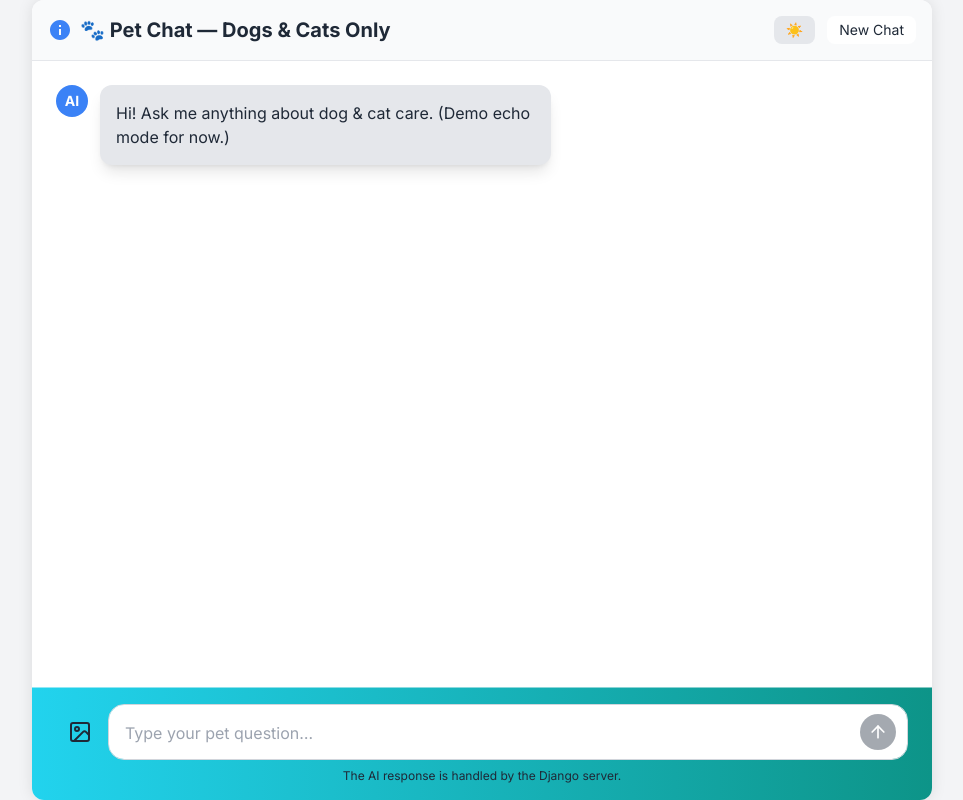
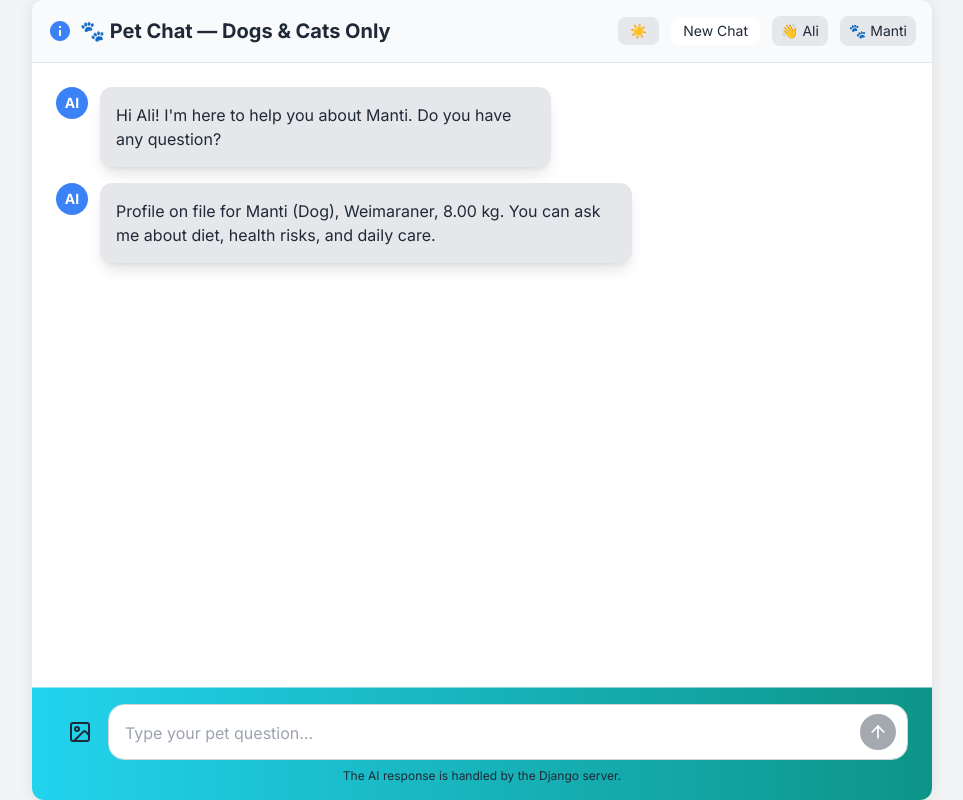
Before and after one commit to alimalek80/fammo, a Django app: page /en/chat/ in a window 1280 px wide. Shown: the whole page, without its empty margins (158-1121 px from the left). Run offline with Django 5.2, Linux system fonts and the light colour scheme; a user stored in the database is signed in; data comes from the database, SQL or seed files in the repository; tables that the repository leaves empty hold one stand-in row (values such as "Sample post"); some libraries are stand-ins or nearby versions.

Commit message:
connect chat bot to user profile

```diff
--- a/chat/ai_service.py
+++ b/chat/ai_service.py
@@ -6,19 +6,49 @@ load_dotenv()
 
 client = OpenAI(api_key=os.getenv("OPENAI_API_KEY"))
 
-SYSTEM_PROMPT = (
+BASE_SYSTEM_PROMPT = (
     "You are a helpful veterinary-style assistant that ONLY answers questions about PETS: dogs and cats.\n"
     "- If the user asks about anything unrelated to dogs/cats, respond briefly: "
-    "‘I only handle dog/cat topics. Please ask about dogs or cats.’\n"
-    "- Support ANY language. Detect the user’s language and reply in that language.\n"
-    "- Keep tone friendly, concise, and practical. Don't give medical advice, suggest what needs to be done, but emphasize that I am not a veterinarian and that you should definitely see a veterinarian. \n"
+    "'I only handle dog/cat topics. Please ask about dogs or cats.'\n"
+    "- Support ANY language. Detect the user's language and reply in that language.\n"
+    "- Keep tone friendly, concise, and practical. Don't give medical advice; suggest what needs to be done, "
+    "  emphasize you are not a veterinarian, and recommend seeing a vet when needed.\n"
+    "- IMPORTANT: Do NOT greet with 'Hi [name]' in every message. Only use casual greetings in the FIRST message. "
+    "  In subsequent messages, address the user naturally by their first name when relevant (e.g., 'Great question, [name]!' "
+    "  or '[name], based on your pet's profile...') without repeating 'Hi' each time.\n"
+    "- If the user has NO name: address them as 'Dear user' and politely suggest: "
+    "  'If you complete your profile, I can address you by your name!' Then answer their question.\n"
 )
 
-def pet_answer(user_text: str) -> str:
+def pet_answer(user_text: str, user_name: str | None = None, pet_profiles: str | None = None, is_first_message: bool = False) -> str:
+    """Answer a user question with optional personalization.
+
+    user_name: first name for friendly addressing (optional)
+    pet_profiles: a plain-text summary of the user's pet(s). If multiple pets are present,
+                  include all and specify their names. The assistant should use this data
+                  when the question refers to "my pet" or a specific name. If ambiguous,
+                  ask which pet the user means.
+    is_first_message: True if this is the first message in the conversation (allows greeting)
+    """
+    system_parts = [BASE_SYSTEM_PROMPT]
+    if user_name:
+        greeting_note = " (This is the first message, so you may greet them with 'Hi [name]!')" if is_first_message else " (Use their name naturally in responses, not as a greeting)"
+        system_parts.append(f"User first name: {user_name}{greeting_note}\n")
+    else:
+        system_parts.append("No user name available. Address as 'Dear user' and suggest profile completion.\n")
+
+    if pet_profiles:
+        system_parts.append(
+            "Use the following pet profile data to tailor your answers. If information is missing, "
+            "ask a brief clarifying question before giving detailed guidance.\n" + pet_profiles
+        )
+
+    system_prompt = "\n".join(system_parts)
+
     resp = client.responses.create(
         model="gpt-5",
         input=[
-            {"role": "system", "content": SYSTEM_PROMPT},
+            {"role": "system", "content": system_prompt},
             {"role": "user", "content": user_text},
         ]
     )
--- a/chat/templates/chat/chat.html
+++ b/chat/templates/chat/chat.html
@@ -100,11 +100,17 @@
             </svg>
             🐾 Pet Chat — Dogs & Cats Only
         </h1>
-        <div class="flex items-center space-x-3">
+                <div class="flex items-center space-x-3">
             <button id="theme-toggle-btn" class="text-sm px-3 py-1 bg-gray-700 hover:bg-gray-600 rounded-lg transition" aria-label="Toggle Light/Dark Mode">
                 <span id="theme-icon">🌙</span>
             </button>
             <a href="?new=1" id="new-chat-btn" class="text-sm px-3 py-1 bg-gray-700 hover:bg-gray-600 rounded-lg transition">New Chat</a>
+                        {% if user_first %}
+                            <span class="hidden sm:inline text-sm px-2 py-1 rounded-lg bg-gray-800 border border-gray-700">👋 {{ user_first }}</span>
+                        {% endif %}
+                        {% if primary_pet %}
+                            <span class="hidden sm:inline text-sm px-2 py-1 rounded-lg bg-gray-800 border border-gray-700">🐾 {{ primary_pet.name }}</span>
+                        {% endif %}
         </div>
     </header>
 
@@ -139,7 +145,7 @@
             {% endfor %}
         {% else %}
             <div class="flex justify-start">
-                 <div class="flex items-start max-w-xl group">
+                <div class="flex items-start max-w-xl group">
                     <div class="flex-shrink-0 w-8 h-8 rounded-full bg-blue-500 flex items-center justify-center text-white font-bold text-sm mr-3">AI</div>
                     <div class="message-content-wrapper flex items-end">
                         <div class="copy-action-wrapper flex items-center order-2 ml-1.5 opacity-0 group-hover:opacity-100 transition duration-150 text-gray-400">
@@ -152,11 +158,32 @@
                             </button>
                         </div>
                         <div class="message-bubble-content bg-gray-800 order-1 p-4 rounded-xl shadow-lg text-white">
-                            <p class="message-text text-sm md:text-base">Hi! Ask me anything about dog & cat care. (Demo echo mode for now.)</p>
+                            <p class="message-text text-sm md:text-base">
+                                {% if greeting %}
+                                    {{ greeting }}
+                                {% else %}
+                                    Hi! Ask me anything about dog & cat care.
+                                {% endif %}
+                            </p>
                         </div>
                     </div>
                 </div>
             </div>
+
+            {% if primary_pet %}
+            <div class="flex justify-start">
+                <div class="flex items-start max-w-xl group">
+                    <div class="flex-shrink-0 w-8 h-8 rounded-full bg-blue-500 mr-3 flex items-center justify-center text-white font-bold text-sm">AI</div>
+                    <div class="message-content-wrapper flex items-end">
+                        <div class="message-bubble-content bg-gray-800 order-1 p-4 rounded-xl shadow-lg text-white">
+                            <p class="message-text text-sm md:text-base">
+                                Profile on file for {{ primary_pet.name }}{% if primary_pet.pet_type %} ({{ primary_pet.pet_type.name }}){% endif %}{% if primary_pet.breed %}, {{ primary_pet.breed.name }}{% endif %}{% if primary_pet.weight %}, {{ primary_pet.weight }} kg{% endif %}. You can ask me about diet, health risks, and daily care.
+                            </p>
+                        </div>
+                    </div>
+                </div>
+            </div>
+            {% endif %}
         {% endif %}
 
         {% if error %}
--- a/chat/views.py
+++ b/chat/views.py
@@ -1,6 +1,8 @@
 from django.shortcuts import render, redirect
 from django.views.decorators.http import require_http_methods
+from django.contrib.auth.decorators import login_required
 from .ai_service import pet_answer
+from pet.models import Pet
 
 @require_http_methods(["GET", "POST"])
 def chat(request):
@@ -10,19 +12,54 @@ def chat(request):
         request.session.modified = True
         return redirect("chat")
 
-    #keep a tiny convo history in session
+    # keep a tiny convo history in session
     history = request.session.get("history", [])
+
+    # Personalization context
+    user_first = None
+    pet_profiles = None
+    primary_pet = None
+
+    if request.user.is_authenticated:
+        # best-effort first name (prefer Profile.first_name from custom user app)
+        profile = getattr(request.user, "profile", None)
+        if profile and getattr(profile, "first_name", None):
+            user_first = (profile.first_name or "").strip()
+        else:
+            # fallback to username or email localpart
+            username_like = getattr(request.user, "username", None) or getattr(request.user, "email", "")
+            user_first = (username_like or "").split("@")[0]
+        # fetch user's pets
+        pets_qs = Pet.objects.filter(user=request.user).select_related(
+            "pet_type", "breed", "gender", "age_category", "body_type", "activity_level", "food_feeling", "food_importance", "treat_frequency"
+        ).prefetch_related("food_types", "food_allergies", "health_issues")
+        pets = list(pets_qs)
+        if pets:
+            primary_pet = pets[0]
+            # build profiles string (for multiple pets include all)
+            parts = []
+            for idx, p in enumerate(pets, start=1):
+                parts.append(f"Pet {idx}:\n" + p.get_full_profile_for_ai())
+            pet_profiles = "\n\n".join(parts)
 
     if request.method == "POST":
         user_msg = (request.POST.get("message") or "").strip()
         if not user_msg:
-            return render(request, "chat/chat.html", {"history": history, "error": "Please type a question."})
+            return render(request, "chat/chat.html", {
+                "history": history,
+                "error": "Please type a question.",
+                "user_first": user_first,
+                "primary_pet": primary_pet,
+            })
 
         # Append user message
         history.append({"role": "user", "text": user_msg})
 
-        # real AI answer
-        bot_reply = pet_answer(user_msg)
+        # Check if this is the first user message (history was empty before appending)
+        is_first_message = len(history) == 1
+
+        # real AI answer with personalization context
+        bot_reply = pet_answer(user_msg, user_name=user_first, pet_profiles=pet_profiles, is_first_message=is_first_message)
 
         history.append({"role": "bot", "text": bot_reply})
 
@@ -32,4 +69,19 @@ def chat(request):
 
         return redirect("chat")
 
-    return render(request, "chat/chat.html", {"history": history})
+    # Personalized greeting (client shows this when no history exists)
+    greeting = None
+    if not history:
+        if user_first and primary_pet:
+            greeting = f"Hi {user_first}! I'm here to help you about {primary_pet.name}. Do you have any question?"
+        elif user_first:
+            greeting = f"Hi {user_first}! I'm here to help you with your dog or cat. Do you have any question?"
+        else:
+            greeting = None  # template will fallback to default text
+
+    return render(request, "chat/chat.html", {
+        "history": history,
+        "user_first": user_first,
+        "primary_pet": primary_pet,
+        "greeting": greeting,
+    })
```
